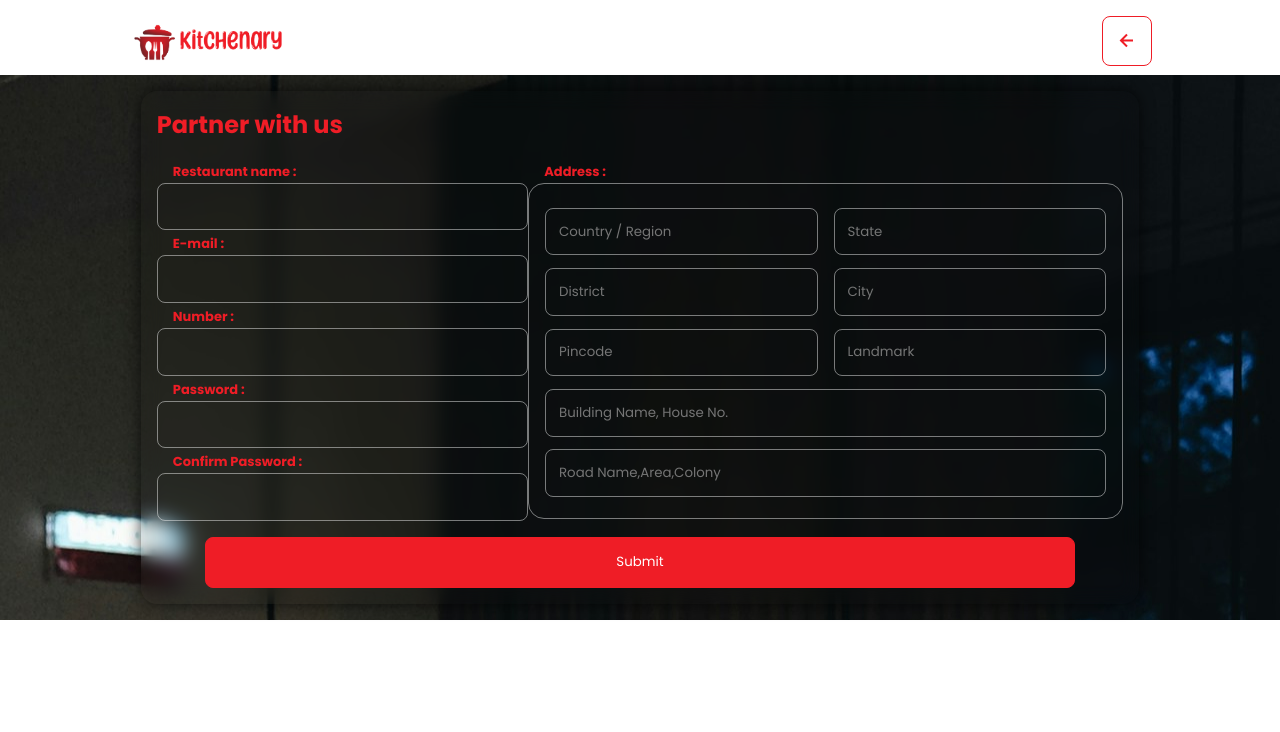
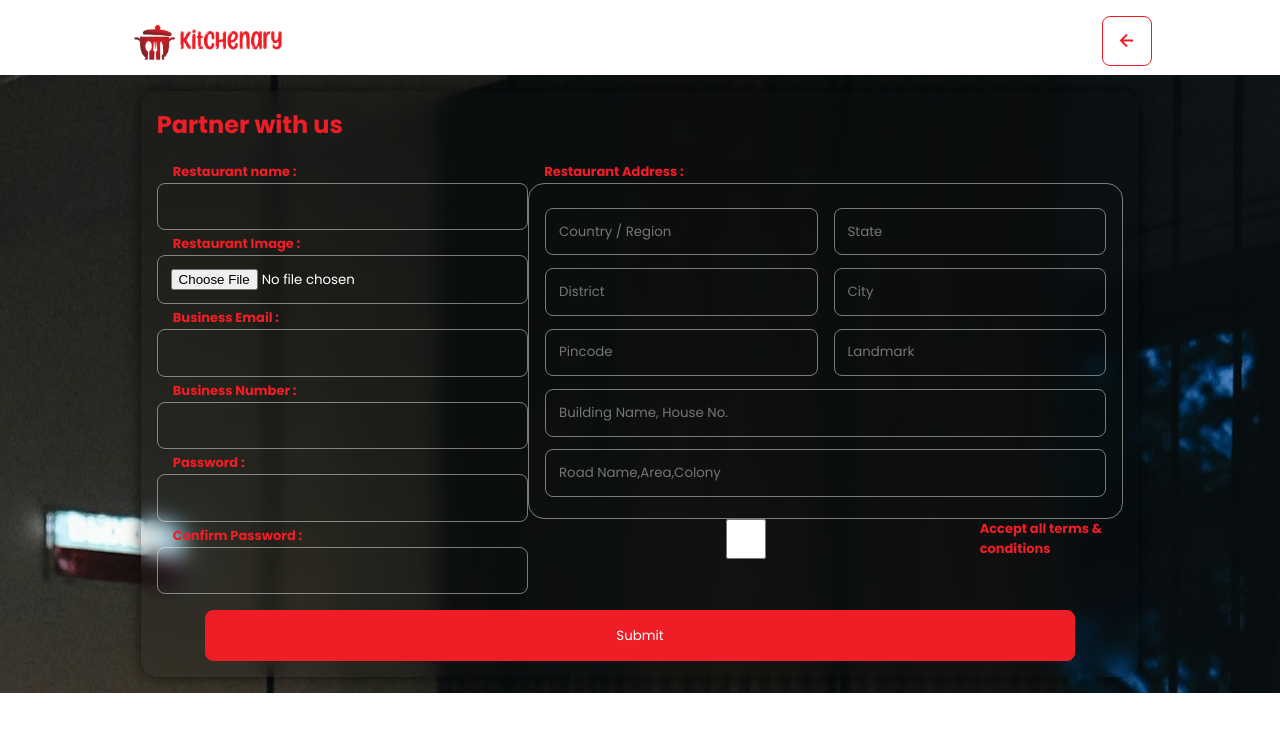
Before and after one commit to k-aditya20703/Kitchenary, a React (Create React App) app: page /partnerwithus in a window 1280 px wide. Shown: the top 732 px of the page. Built offline with nearby package versions, Linux system fonts and the light colour scheme.

Commit message:
add terms & conditions

```diff
--- a/src/Components/AddItem/AddItem.css
+++ b/src/Components/AddItem/AddItem.css
@@ -40,7 +40,7 @@
 .additem-section {
   display: flex;
   justify-content: center;
-  width: 80%;
+  width: 100%;
   margin-left: auto;
   margin-right: auto;
   margin-top: 1rem;
--- a/src/Components/AddItem/AddItem.jsx
+++ b/src/Components/AddItem/AddItem.jsx
@@ -44,7 +44,7 @@ const AddItem = (props) => {
       <div className="additem-section">
         <div className="additem-form">
           <form onSubmit={Formik.handleSubmit}>
-            <div className="photo-selector">
+            {/* <div className="photo-selector"> */}
             <div className="selector-input">
               <label>Upload Item Photo</label>
               <div>
@@ -61,7 +61,7 @@ const AddItem = (props) => {
               </div>
             </div>
 
-              <div className="selector-input">
+            {/* <div className="selector-input">
                 <label>Upload Restaurant Photo</label>
                 <div>
                   <input
@@ -75,8 +75,8 @@ const AddItem = (props) => {
                     }}
                   ></input>
                 </div>
-              </div>
-            </div>
+              </div> */}
+            {/* </div> */}
 
             <div className="item-input">
               <label>Item Name</label>
--- a/src/Components/FoodDelivery/FoodDelivery.jsx
+++ b/src/Components/FoodDelivery/FoodDelivery.jsx
@@ -22,16 +22,26 @@ const FoodDelivery = () => {
         console.log(res.data);
         setPartners(res.data);
         setLoader(false);
+        let nameList = [];
         res.data.map((partner, index) => {
           let itemName = "";
-          partner.partnerItems.map((item) => {
+          partner.partnerItems.map((item, key) => {
             console.log(item.itemName);
-            itemName = itemName + item.itemName;
+            if (item.itemName && item.itemName !== undefined) {
+              console.log(partner.partnerItems.length);
+              if (key < partner.partnerItems.length - 1) {
+                itemName = itemName + item.itemName + " | ";
+              } else {
+                itemName = itemName + item.itemName;
+              }
+            }
+
             return itemName;
           });
           console.log(itemName);
-          setTest(itemName);
+          nameList.push(itemName);
         });
+        setTest(nameList);
       });
     } catch (error) {
       console.log(error);
@@ -106,7 +116,7 @@ const FoodDelivery = () => {
                 {/* {foodData.partnerItems.map((itemDetails, index) => ( */}
                 <div>
                   <div className="foodimg-section">
-                    <img src="" alt="my_img"></img>
+                    <img src="./Images/food3.jpeg" alt="my_img"></img>
                   </div>
                   <div className="fooddetail-section">
                     <h3>{foodData.restaurantName}</h3>
--- a/src/Components/PartnerLogin/PartnerLogin.css
+++ b/src/Components/PartnerLogin/PartnerLogin.css
@@ -153,7 +153,7 @@
   margin-left: 1rem;
   color: #ef1d26;
   font-weight: 700;
-  margin-top: -3rem;
+  /* margin-top: -3rem; */
 }
 
 .partnerform-section form button:focus {
@@ -177,10 +177,22 @@
 .address-form-section .address-form-info {
   width: 100%;
   margin-bottom: 0.3rem;
+  display: flex;
+  justify-content: center;
   /* background-color: #d61b25; */
 }
 .address-form-section .address-form-info input {
   margin-top: 0.5rem;
+}
+
+.partnerform-section .partner-terms-conditions {
+  background-color: #d61b25;
+  display: flex;
+  width: 100%;
+  justify-content: space-between;
+  align-items: center;
+  padding: 1rem;
+  margin-left: 0;
 }
 
 @media screen and (max-width: 512px) {
--- a/src/Components/PartnerLogin/PartnerLogin.jsx
+++ b/src/Components/PartnerLogin/PartnerLogin.jsx
@@ -102,7 +102,13 @@ const PartnerLogin = () => {
                   {Formik.errors.name && Formik.touched.name ? (
                     <p className="address-error">{Formik.errors.name}</p>
                   ) : null}
-                  <label htmlFor="email">E-mail :</label>
+                  <label htmlFor="restaurant-image">Restaurant Image :</label>
+                  <input
+                    name="restaurant-image"
+                    id="restaurant-image"
+                    type="file"
+                  />
+                  <label htmlFor="email">Business Email :</label>
                   <input
                     value={Formik.values.email}
                     name="email"
@@ -115,7 +121,7 @@ const PartnerLogin = () => {
                   {Formik.errors.email && Formik.touched.email ? (
                     <p className="address-error">{Formik.errors.email}</p>
                   ) : null}
-                  <label htmlFor="number">Number :</label>
+                  <label htmlFor="number">Business Number :</label>
                   <input
                     value={Formik.values.number}
                     name="number"
@@ -160,7 +166,7 @@ const PartnerLogin = () => {
                 </div>
 
                 <div className="address-section">
-                  <label htmlFor="address">Address :</label>
+                  <label htmlFor="address">Restaurant Address :</label>
                   <div className="address-form-section">
                     <div style={{ display: "flex", gap: "1rem" }}>
                       <div className="address-form-info">
@@ -291,22 +297,27 @@ const PartnerLogin = () => {
                       ) : null}
                     </div>
                   </div>
+                  <div className="term-section">
+                    <div
+                      className="address-form-info"
+                      style={{ display: "flex", padding: "0rem" }}
+                    >
+                      <input
+                        style={{ display: "flex", justifyContent: "left" }}
+                        type="checkbox"
+                      />
+                      <label htmlFor="confirm_password">
+                        Accept all terms & conditions
+                      </label>
+                    </div>
+                  </div>
                 </div>
               </div>
+
               <button type="submit" className="proceed-btn">
                 Submit
               </button>
             </form>
-            {/* <p className="partner-login-option">or continue with</p> */}
-
-            {/* <div className="icon-section">
-            <div className="icon-container">
-              <i class="bx bxl-google"></i>
-            </div>
-            <div className="icon-container">
-              <i class="bx bxl-facebook"></i>
-            </div>
-          </div> */}
           </div>
         </div>
       )}
--- a/src/Components/Signup/Signup.jsx
+++ b/src/Components/Signup/Signup.jsx
@@ -50,6 +50,7 @@ const Signup = () => {
         <div className="signup-container">
           <form onSubmit={Formik.handleSubmit}>
             <h2>Sign up</h2>
+            <div>
               <div className="input-container">
                 <label>Full Name</label>
                 <div className="input-icon-section">
@@ -68,6 +69,22 @@ const Signup = () => {
               {Formik.errors.name && Formik.touched.name ? (
                 <p className="address-error">{Formik.errors.name}</p>
               ) : null}
+              <div className="input-container">
+                <label>Profile Photo</label>
+                <div className="input-icon-section">
+                  <input
+                    // name="name"
+                    // value={Formik.values.name}
+                    // onChange={Formik.handleChange}
+                    // onBlur={Formik.handleBlur}
+                    type="file"
+                  ></input>
+                  <div className="inputicon-container">
+                    <i class="bx bxs-user"></i>
+                  </div>
+                </div>
+              </div>
+            </div>
             <div className="input-container">
               <label>E-mail</label>
               <div className="input-icon-section">
@@ -148,6 +165,20 @@ const Signup = () => {
             Formik.touched.confirm_password ? (
               <p className="address-error">{Formik.errors.confirm_password}</p>
             ) : null}
+            <div
+              style={{
+                display: "flex",
+                marginTop: ".5rem",
+                marginLeft: ".5rem",
+                color: "red",
+              }}
+              className="input-container"
+            >
+              <div className="input-icon-section">
+                <input type="checkbox"></input>
+              </div>
+              <label>Agree with all terms & conditions</label>
+            </div>
             <button type="submit">Submit</button>
             <p>
               allready have an account{" "}
```
Lines whose indentation alone changed are shown as unchanged.
